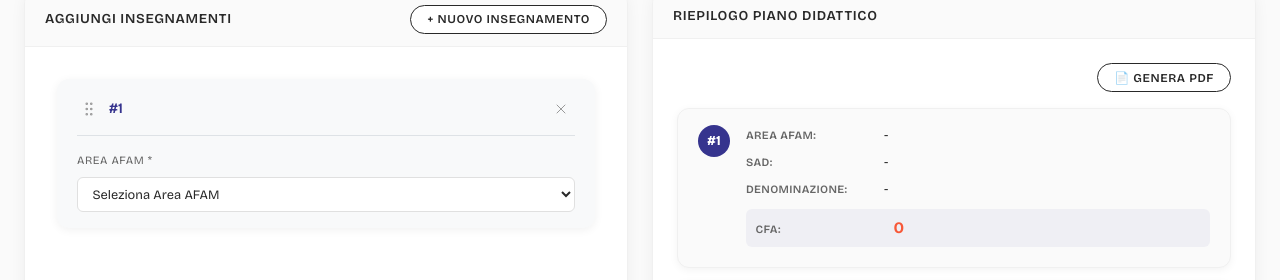
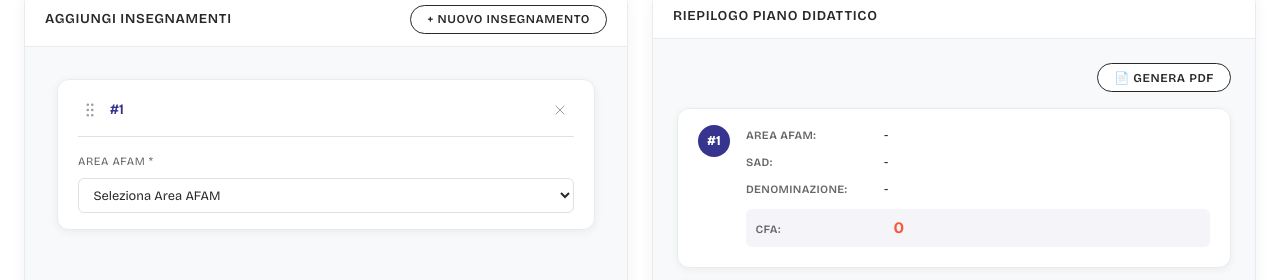
Before and after one commit to madamepolare/conscfv-compilatore, a React (Vite) app: page / in a window 1280 px wide. Both pictures are taken after a click on the button "+ NUOVO INSEGNAMENTO". Shown: the part 139-419 px from the top of the page. Built offline with nearby package versions, Linux system fonts and the light colour scheme.

Commit message:
Style: invertito schema colori - sfondo bianco, container grigi

```diff
--- a/src/styles/App.css
+++ b/src/styles/App.css
@@ -107,22 +107,22 @@
 
 .left-column,
 .right-column {
-  background: white;
+  background: #f8f9fa;
   border-radius: 12px;
   box-shadow: 0 2px 15px rgba(0, 0, 0, 0.05);
   display: flex;
   flex-direction: column;
   overflow: hidden;
-  border: 1px solid #f0f0f0;
+  border: 1px solid #e9ecef;
 }
 
 .column-header {
   padding: 0.75rem 1.25rem;
-  border-bottom: 1px solid #f0f0f0;
+  border-bottom: 1px solid #e9ecef;
   display: flex;
   justify-content: space-between;
   align-items: center;
-  background: #FAFAFA;
+  background: white;
 }
 
 .column-header h2 {
@@ -185,12 +185,13 @@
 
 /* Insegnamento Card */
 .insegnamento-card {
-  background: #f8f9fa;
+  background: white;
   border-radius: 12px;
   padding: 1rem 1.25rem;
   box-shadow: 0 2px 10px rgba(0, 0, 0, 0.06);
   transition: all 0.3s ease;
   cursor: default;
+  border: 1px solid #e9ecef;
 }
 
 .insegnamento-card:hover {
@@ -513,14 +514,14 @@ textarea.form-control {
 }
 
 .compiled-item {
-  background: #fafafa;
+  background: white;
   border-radius: 12px;
   padding: 1rem 1.25rem;
   box-shadow: 0 2px 8px rgba(0, 0, 0, 0.05);
   display: flex;
   gap: 1rem;
   transition: all 0.3s ease;
-  border: 1px solid #f0f0f0;
+  border: 1px solid #e9ecef;
 }
 
 .compiled-item:hover {
@@ -586,7 +587,7 @@ textarea.form-control {
 }
 
 .compiled-total {
-  background: #fafafa;
+  background: white;
   padding: 1rem 1.25rem;
   border-radius: 12px;
   display: flex;
--- a/src/styles/index.css
+++ b/src/styles/index.css
@@ -21,7 +21,7 @@ body {
   font-family: 'Bricolage Grotesque', sans-serif;
   font-size: 18px;
   line-height: 1.6;
-  background: var(--secondary-bg);
+  background: white;
   color: var(--primary-text);
 }
 
```
